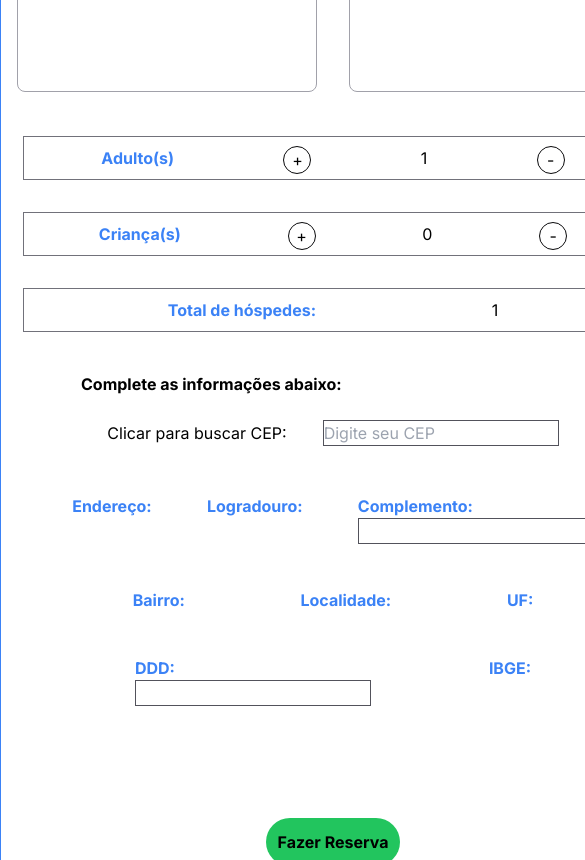
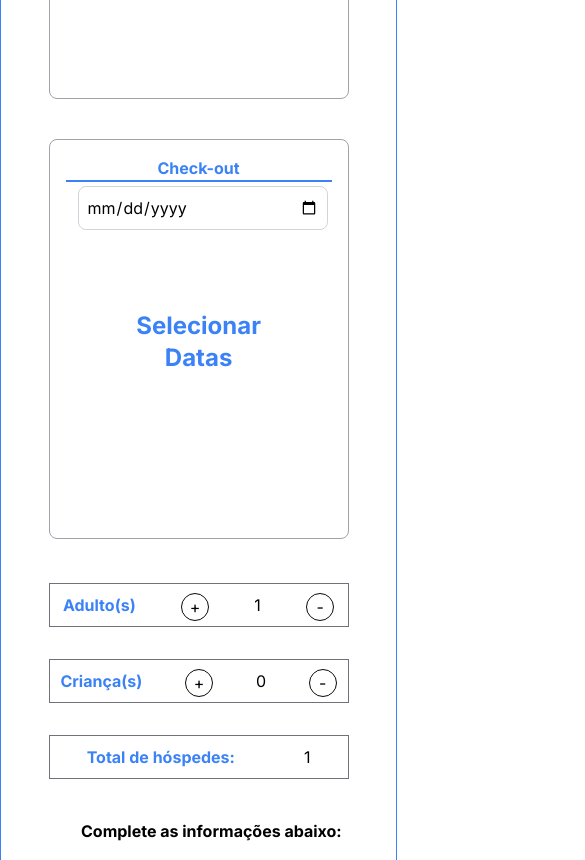
Before and after one commit to RRodrigoCordeiro/Pousad, a Next.js app: page /reservaIndividual in a window 390 px wide. Shown: the part 1140-2000 px from the top of the page, 585 px wide, since content can reach past the window. Built offline with nearby package versions, Linux system fonts and the light colour scheme.

Commit message:
responsividade da página de reserva para os quartos individuais

```diff
--- a/src/app/components/Calendario.tsx
+++ b/src/app/components/Calendario.tsx
@@ -3,14 +3,14 @@ import React from 'react'
 const Calendario = () => {
   return (
     <>
-        <div className="flex flex-row justify-center space-x-8">
-          <fieldset className="border border-zinc-400 rounded-lg p-4 mt-10 w-[300px] h-[393px] ">
+        <div className="flex flex-col sm:space-x-0  items-center lg:flex-row justify-center lg:space-x-8">
+          <fieldset className="border border-zinc-400 rounded-lg p-4 mt-10 w-[300px] h-[400px] ">
             <h2 className="text-center text-blue-500 font-bold">Check-in</h2>
             <p className="border border-blue-500"></p>
             <input type="date" className="w-[250px] mt-1 p-2 border border-gray-300 rounded-lg hover:outline-none hover:border-blue-500  ml-3" />
             <h3 className="text-2xl text-center mt-20 text-blue-500 font-bold">Selecionar <br /> Datas</h3>
           </fieldset>
-          <fieldset className="border border-zinc-400 rounded-lg p-4 mt-10 w-[300px] h-[393px] ">
+          <fieldset className="border border-zinc-400 rounded-lg p-4 mt-10 w-[300px] h-[400px] ">
             <h2 className="text-center text-blue-500 font-bold">Check-out</h2>
             <p className="border border-blue-500"></p>
             <input type="date" className="w-[250px] mt-1 p-2 border border-gray-300 rounded-lg hover:outline-none hover:border-blue-500  ml-3" />
--- a/src/app/components/CepApi.tsx
+++ b/src/app/components/CepApi.tsx
@@ -57,27 +57,27 @@ const CepApi = () => {
     };
     return (
         <>
-            <div className='mt-6 mb-12 flex justify-center space-x-9'>
+            <div className='mt-6 mb-12 flex justify-center space-x-3  lg:space-x-9 '>
                 <button onClick={buscarCep}>Clicar para buscar CEP:</button>
                 <input
                     type="text"
                     value={cep}
                     onChange={(e) => setCep(e.target.value)}
                     placeholder='Digite seu CEP'
-                    className='border border-zinc-600 '
+                    className='border border-zinc-600 w-32 lg:w-[220px] text-center '
                 />
             </div>
             {error && <p className='text-red-600 text-center font-bold'>{error}</p>}
-            <div className='flex flex-row justify-evenly mt-11'>
-                <div>
+            <div className='flex flex-col items-center lg:flex-row justify-evenly mt-11'>
+                <div className="flex sm:flex-row space-x-7  lg:mt-0 lg:space-x-0 lg:flex-col">
                     <p className="font-bold text-blue-500">Endereço:</p>
                     <span>{endereco?.cep}</span>
                 </div>
-                <div>
+                <div  className="flex sm:flex-row mt-10 space-x-7  lg:mt-0 lg:space-x-0 lg:flex-col">
                     <p className="font-bold text-blue-500">Logradouro:</p>
                     <span>{endereco?.logradouro} </span>
                 </div>
-                <div>
+                <div className="flex flex-row space-x-3  mt-10 lg:mt-0 lg:flex-col lg:space-x-0 ">
                     <p className="font-bold text-blue-500">Complemento:</p>
                     <input
                         type="text"
--- a/src/app/reservaIndividual/page.tsx
+++ b/src/app/reservaIndividual/page.tsx
@@ -75,10 +75,10 @@ const page = () => {
         <CabecalhoPaginacao/>
         <Background/>
 
-        <fieldset className="border border-blue-500 rounded-lg p-4 mt-10 container mx-auto h-full">
+        <fieldset className="border border-blue-500 rounded-lg p-4 mt-10 container md:w-[750px] lg:w-[1000px] w-auto mx-auto h-full">
         <legend className="font-bold">POUSADA DA <span className="text-blue-500 font-bold">MONTANHA</span></legend>
         <Calendario/>
-        <fieldset className="flex flex-row items-center justify-evenly space-x-8 m-auto mt-11 border border-zinc-500 w-[620px] h-11">
+        <fieldset className="flex flex-row items-center justify-evenly space-x-8 m-auto mt-11 border border-zinc-500 w-[300px] lg:w-[620px] h-11">
           <h3 className="font-bold text-blue-500">Adulto(s)</h3>
           <button onClick={AdicionarAdulto} className="border border-zinc-950 rounded-full h-7 w-7 mt-1 flex items-center justify-center">+</button>
           <p>{adulto}</p>
@@ -90,7 +90,7 @@ const page = () => {
         {
             adulto >= 2 && <p className="text-center mt-1 font-bold text-red-500">Atenção: A capacidade máxima para esse quarto é de até 02 (dois) adultos</p>
         }
-         <fieldset className="flex flex-row items-center justify-evenly space-x-8 m-auto w-[620px] h-11 border border-zinc-500 mt-8">
+         <fieldset className="flex flex-row items-center justify-evenly space-x-8 m-auto w-[300px] lg:w-[620px] h-11 border border-zinc-500 mt-8">
           <h3 className="font-bold text-blue-500">Criança(s)</h3>
           <button onClick={AdicionarCrianca} className="border border-zinc-950 rounded-full h-7 w-7 mt-1 flex items-center justify-center">+</button>
           <p>{crianca}</p>
@@ -99,7 +99,7 @@ const page = () => {
         {
             crianca >=2 && <p className="text-center mt-1 font-bold text-red-500">Atenção: A capacidade máxima para esse quarto é de até 02(duas) crianças.</p>
         }
-        <fieldset className="flex flex-row items-center justify-evenly space-x-8 m-auto w-[620px] h-11 border border-zinc-500 mt-8">
+        <fieldset className="flex flex-row items-center justify-evenly space-x-8 m-auto w-[300px] lg:w-[620px] h-11 border border-zinc-500 mt-8">
           <h3 className="font-bold text-blue-500">Total de hóspedes:</h3>
           <p>{total}</p>
         </fieldset>
```
